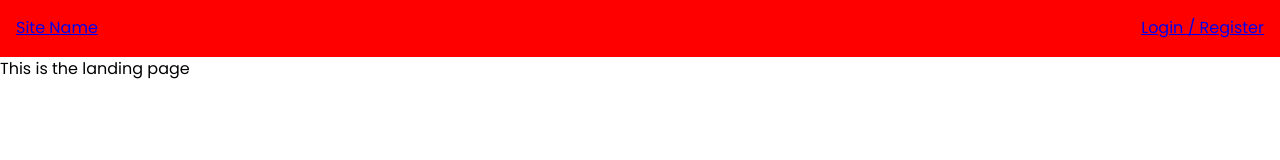
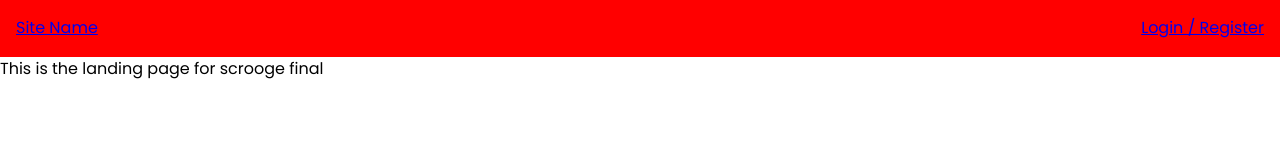
Before and after one commit to dawson9060/scrooge-final-frontend, a Next.js app: page / in a window 1280 px wide. Shown: the top 160 px of the page. Built offline with nearby package versions, Linux system fonts and the light colour scheme; no server answers.

Commit message:
initial commit

```diff
--- a/app/page.tsx
+++ b/app/page.tsx
@@ -4,7 +4,7 @@ import styles from "./page.module.css";
 export default function Home() {
   return (
     <main className={styles.main}>
-      <Text>This is the landing page</Text>
+      <Text>This is the landing page for scrooge final</Text>
     </main>
   );
 }
```
